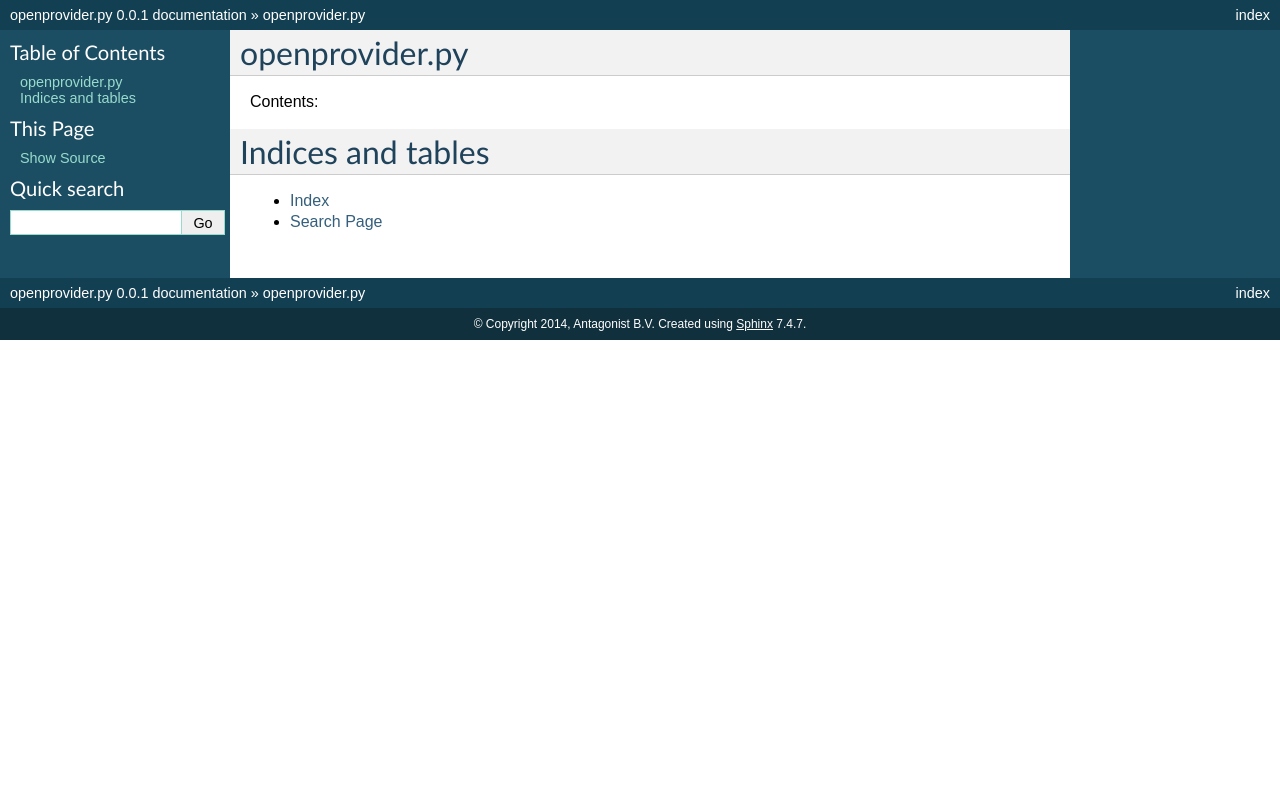
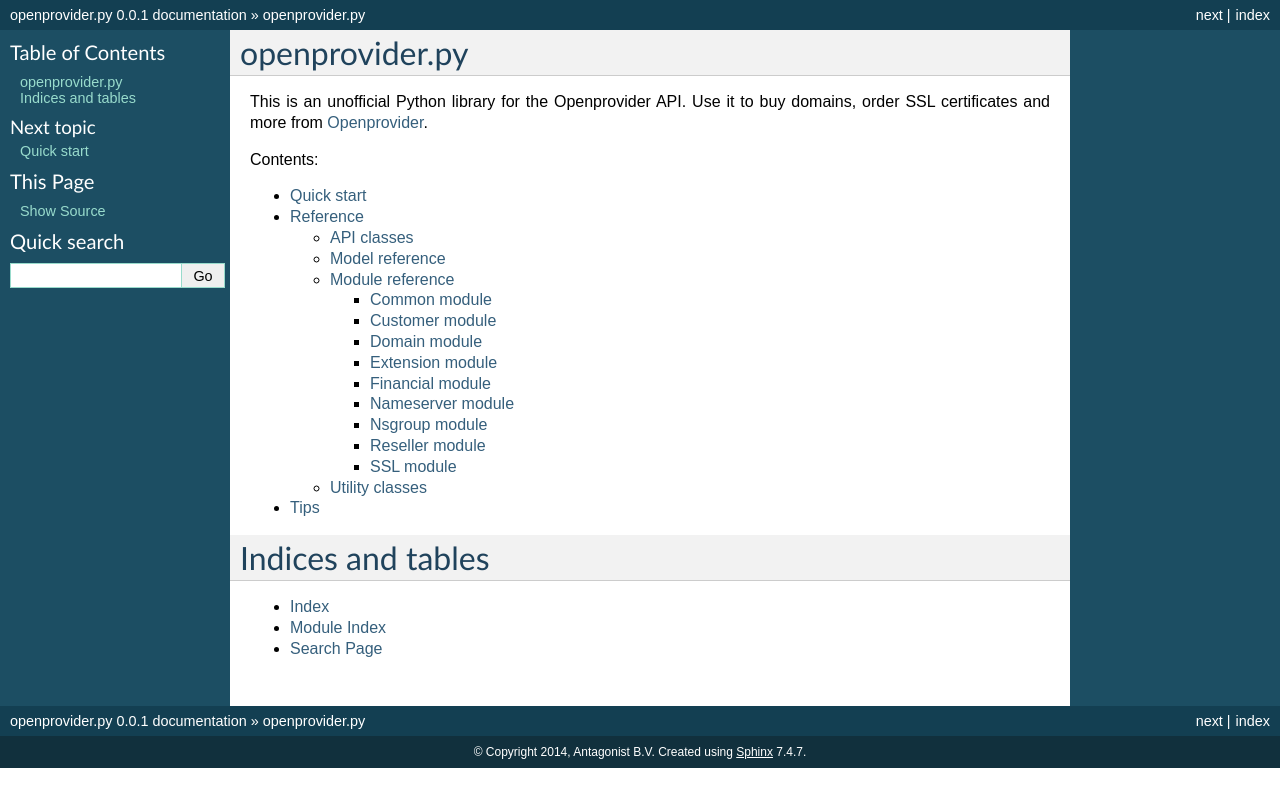
Before and after one commit to AntagonistHQ/openprovider.py, a Sphinx documentation site: the page built from docs/index.rst, in a window 1280 px wide. Shown: the top 807 px of the page. Built offline with Sphinx 7.4.7, drawn with Linux system fonts in a browser that asks for light colours.

Commit message:
Add docs skeleton

```diff
--- a/docs/conf.py
+++ b/docs/conf.py
@@ -5,6 +5,7 @@
     'sphinx.ext.doctest',
     'sphinx.ext.coverage',
     'sphinx.ext.viewcode',
+    'sphinx.ext.autodoc',
 ]
 
 master_doc = 'index'
--- a/docs/index.rst
+++ b/docs/index.rst
@@ -1,15 +1,22 @@
 openprovider.py
 ===============
+
+This is an unofficial Python library for the Openprovider API. Use it to buy
+domains, order SSL certificates and more from `Openprovider
+<http://openprovider.com>`_.
 
 Contents:
 
 .. toctree::
-   :maxdepth: 2
 
+   quickstart
+   ref
+   tips
 
 
 Indices and tables
 ==================
 
 * :ref:`genindex`
+* :ref:`modindex`
 * :ref:`search`
--- /dev/null
+++ b/docs/quickstart.rst
@@ -0,0 +1,2 @@
+Quick start
+===========
--- /dev/null
+++ b/docs/ref_api.rst
@@ -0,0 +1,5 @@
+API classes
+===========
+
+.. automodule:: openprovider.api
+   :members:
--- /dev/null
+++ b/docs/ref_models.rst
@@ -0,0 +1,7 @@
+Model reference
+===============
+
+Openprovider API results are wrapped in model classes.
+
+.. automodule:: openprovider.models
+   :members:
--- /dev/null
+++ b/docs/ref_modules.rst
@@ -0,0 +1,56 @@
+Module reference
+================
+
+Common module
+-------------
+
+.. automodule:: openprovider.modules.common
+   :members:
+
+Customer module
+---------------
+
+.. automodule:: openprovider.modules.customer
+   :members:
+
+Domain module
+-------------
+
+.. automodule:: openprovider.modules.domain
+   :members:
+
+Extension module
+----------------
+
+.. automodule:: openprovider.modules.extension
+   :members:
+
+Financial module
+----------------
+
+.. automodule:: openprovider.modules.financial
+   :members:
+
+Nameserver module
+-----------------
+
+.. automodule:: openprovider.modules.nameserver
+   :members:
+
+Nsgroup module
+--------------
+
+.. automodule:: openprovider.modules.nsgroup
+   :members:
+
+Reseller module
+---------------
+
+.. automodule:: openprovider.modules.reseller
+   :members:
+
+SSL module
+----------
+
+.. automodule:: openprovider.modules.ssl
+   :members:
--- /dev/null
+++ b/docs/tips.rst
@@ -0,0 +1,2 @@
+Tips
+====
```
Also changed, not shown: docs/ref.rst (added, +8 -0 lines), docs/ref_util.rst (added, +9 -0 lines), 1 other file.
